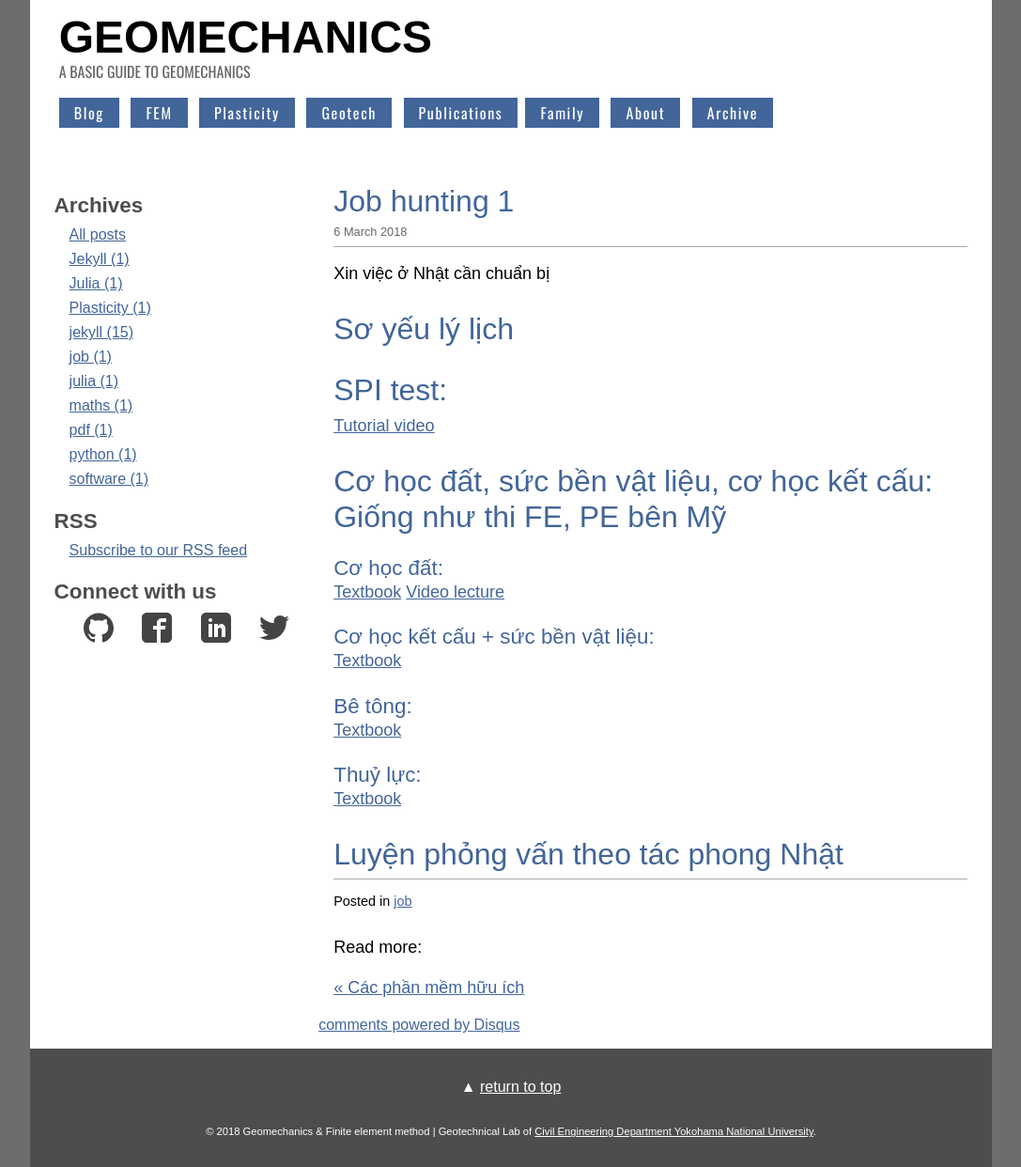
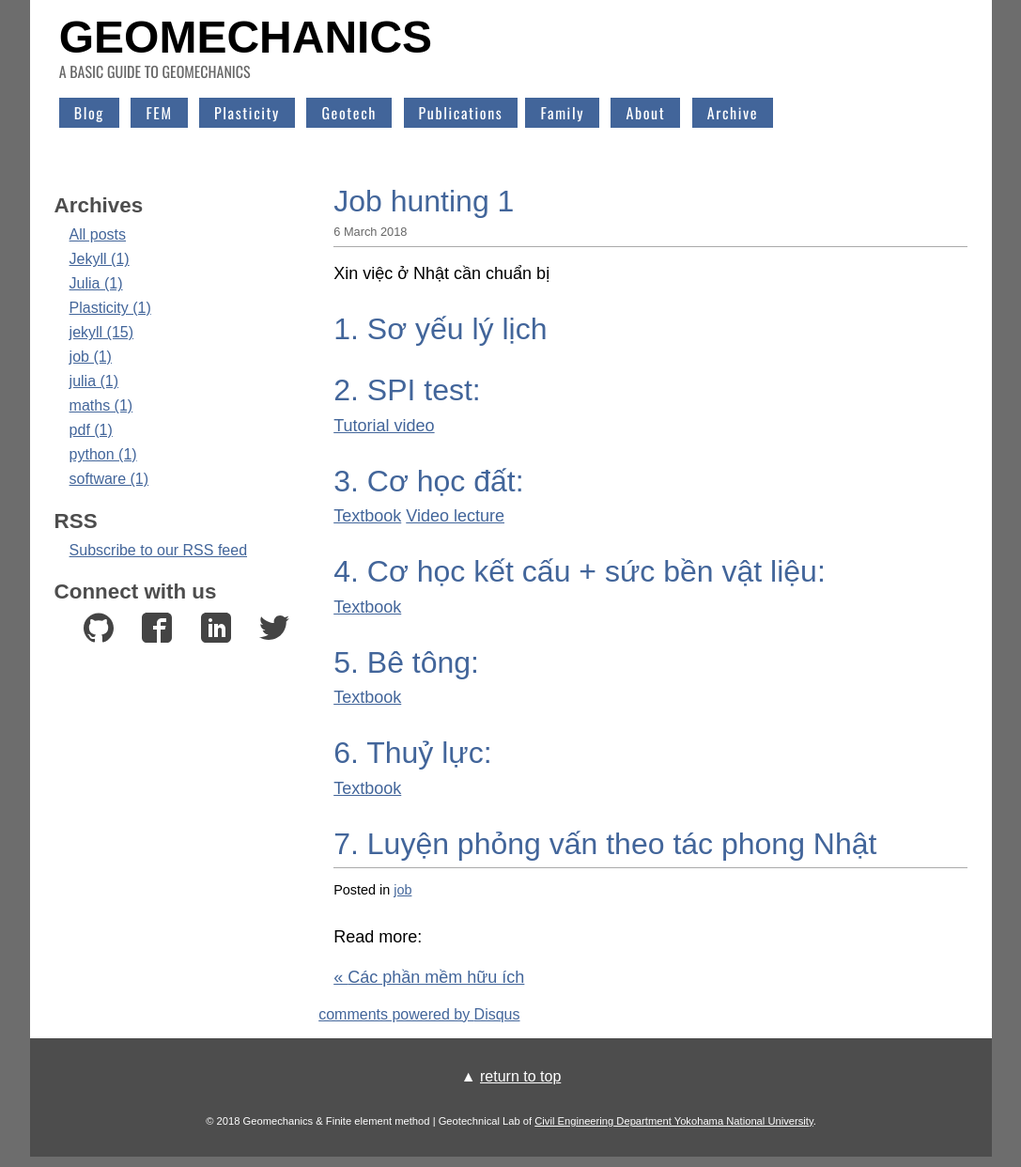
Before and after one commit to quangvunp/geomechanics, a Jekyll site: the page built from _posts/2018-03-06-job-hunting_1.md, in a window 1280 px wide. Shown: the whole page at 94% size, without its empty margins (96-1183 px from the left). Built offline with Jekyll 4.4.1, drawn with Linux system fonts in a browser that asks for light colours; comment, search, counter and statistics services are not loaded.

Commit message:
Update 2018-03-06-job-hunting_1.md

```diff
--- a/_posts/2018-03-06-job-hunting_1.md
+++ b/_posts/2018-03-06-job-hunting_1.md
@@ -7,24 +7,22 @@ tags: [job]
 
 Xin việc ở Nhật cần chuẩn bị
 
-## Sơ yếu lý lịch
+## 1. Sơ yếu lý lịch
 
-## SPI test:
+## 2. SPI test:
 [Tutorial video](https://www.youtube.com/watch?v=7GgjHtGmjCY&t=0s&index=2&list=PLY4xiDTUOg1BtoZ6ktLt-KsO_aWStLTcj)
 
-## Cơ học đất, sức bền vật liệu, cơ học kết cấu: Giống như thi FE, PE bên Mỹ
-
-### Cơ học đất:
+## 3. Cơ học đất:
 [Textbook](https://www.amazon.co.jp/%E5%9B%B3%E8%AA%AC-%E3%82%8F%E3%81%8B%E3%82%8B%E5%9C%9F%E8%B3%AA%E5%8A%9B%E5%AD%A6-%E8%8F%8A%E6%9C%AC-%E7%B5%B1/dp/4761532211/ref=sr_1_2?ie=UTF8&qid=1520319723&sr=8-2&keywords=%E3%82%8F%E3%81%8B%E3%82%8B%E5%9C%9F%E8%B3%AA%E5%8A%9B%E5%AD%A6)
 [Video lecture](https://www.youtube.com/watch?v=fz3mkCvSuQI&list=PLXSgbnkavYVIKrPhfCIvzjlA9r-29kIh_)
 
-### Cơ học kết cấu + sức bền vật liệu:
+## 4. Cơ học kết cấu + sức bền vật liệu:
 [Textbook](https://www.amazon.co.jp/First-Stage-%E5%9C%9F%E6%9C%A8%E6%A7%8B%E9%80%A0%E5%8A%9B%E5%AD%A6%E6%A6%82%E8%AB%96-Stage%E3%82%B7%E3%83%AA%E3%83%BC%E3%82%BA/dp/4407339284/ref=sr_1_1?ie=UTF8&qid=1520319808&sr=8-1&keywords=First+stage+%E6%A7%8B%E9%80%A0%E5%8A%9B%E5%AD%A6)
 
-### Bê tông:
+## 5. Bê tông:
 [Textbook](https://www.amazon.co.jp/%E6%94%B9%E8%A8%82%E7%89%88-%E5%9B%B3%E8%AA%AC-%E3%82%84%E3%81%95%E3%81%97%E3%81%84%E6%A7%8B%E9%80%A0%E8%A8%AD%E8%A8%88-%E6%B5%85%E9%87%8E-%E6%B8%85%E6%98%AD/dp/4761526629/ref=sr_1_1?s=books&ie=UTF8&qid=1520319858&sr=1-1&keywords=%E3%82%84%E3%81%95%E3%81%97%E3%81%84%E6%A7%8B%E9%80%A0%E8%A8%AD%E8%A8%88)
 
-### Thuỷ lực:
+## 6. Thuỷ lực:
 [Textbook](https://www.amazon.co.jp/First-Stage-%E6%B0%B4%E7%90%86%E5%AD%A6%E6%A6%82%E8%AB%96-Stage%E3%82%B7%E3%83%AA%E3%83%BC%E3%82%BA/dp/4407339292/ref=pd_bxgy_14_img_3?_encoding=UTF8&psc=1&refRID=C42W252499X5P0N7ZT8C)
 
-## Luyện phỏng vấn theo tác phong Nhật
+## 7. Luyện phỏng vấn theo tác phong Nhật
```
